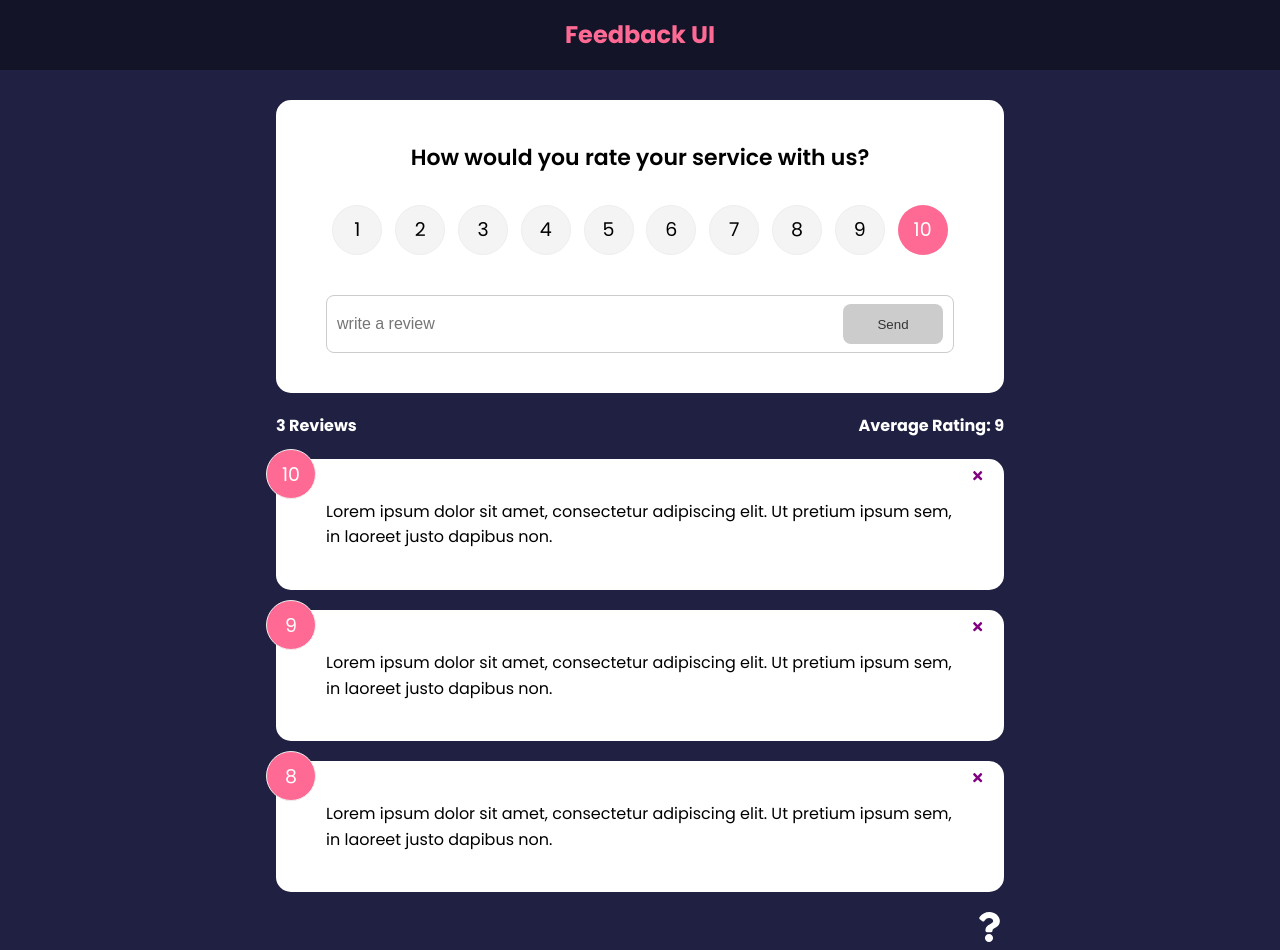
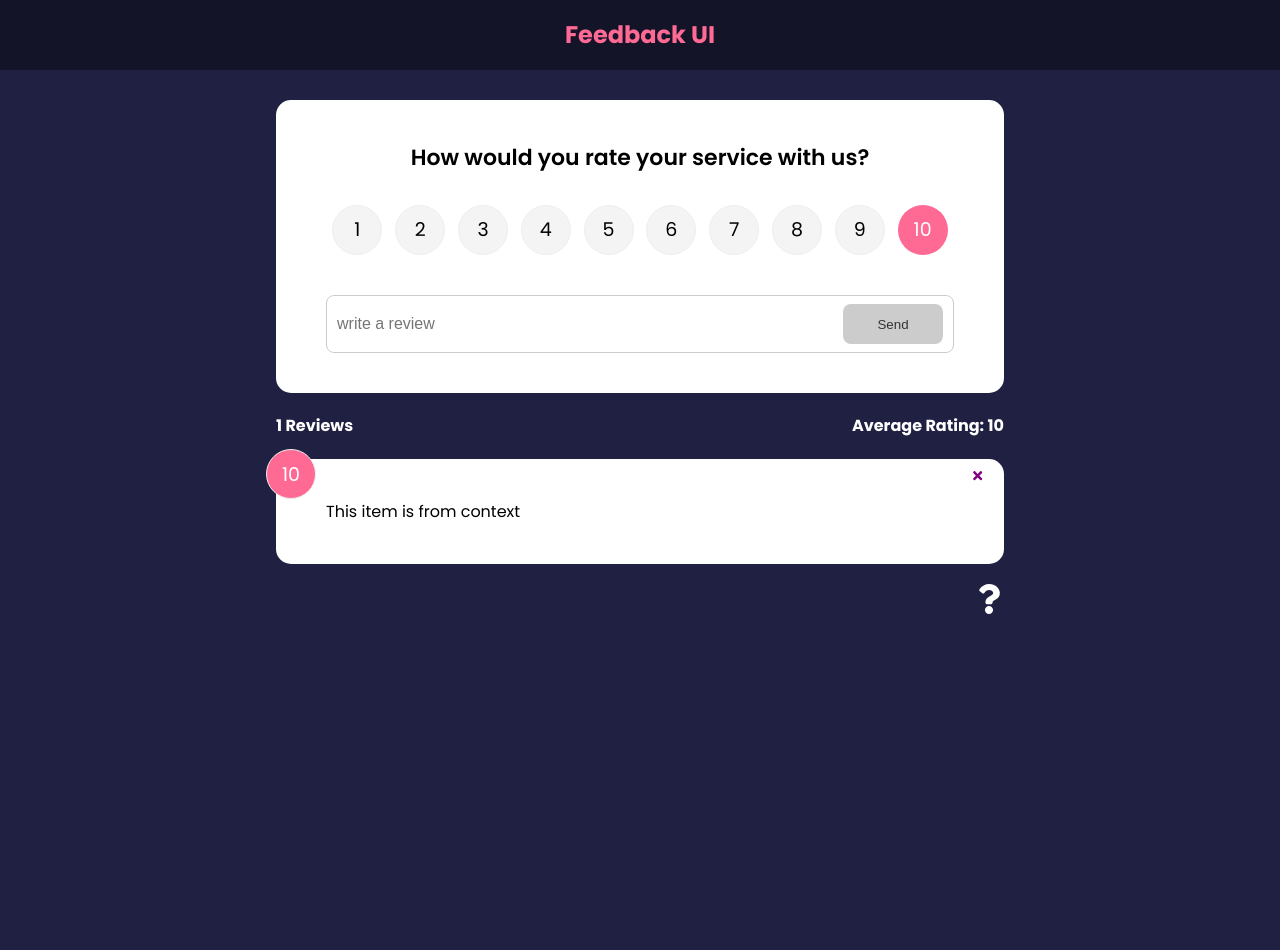
Before and after one commit to OlgaFelczak/Feedback-App, a React (Vite) app: page / in a window 1280 px wide. After the commit the page ends 800 px from the top, so only its background shows below. Built offline with nearby package versions, Linux system fonts and the light colour scheme.

Commit message:
Get Global State with the useContext hook

```diff
--- a/src/App.jsx
+++ b/src/App.jsx
@@ -37,11 +37,8 @@
               element={
                 <>
                   <FeedbackForm handleAdd={addFeedback} />
-                  <FeedbackStats feedback={feedback} />
-                  <FeedbackList
-                    feedback={feedback}
-                    handleDelete={deleteFeedback}
-                  />
+                  <FeedbackStats />
+                  <FeedbackList handleDelete={deleteFeedback} />
                 </>
               }
             ></Route>
--- a/src/components/FeedbackList.jsx
+++ b/src/components/FeedbackList.jsx
@@ -1,8 +1,11 @@
 import { motion, AnimatePresence } from 'framer-motion';
-import PropTypes from 'prop-types';
+import { useContext } from 'react';
 import FeedbackItem from './FeedbackItem';
+import FeedbackContext from '../context/FeedbackContext';
 
-function FeedbackList({ feedback, handleDelete }) {
+function FeedbackList({ handleDelete }) {
+  const { feedback } = useContext(FeedbackContext);
+
   if (!feedback || feedback.length === 0) {
     return <p>No Feedback Yet</p>;
   }
@@ -29,14 +32,4 @@
   );
 }
 
-FeedbackList.propTypes = {
-  feedback: PropTypes.arrayOf(
-    PropTypes.shape({
-      id: PropTypes.string.isRequired,
-      text: PropTypes.string.isRequired,
-      rating: PropTypes.number.isRequired,
-    })
-  ),
-};
-
 export default FeedbackList;
--- a/src/components/FeedbackStats.jsx
+++ b/src/components/FeedbackStats.jsx
@@ -1,6 +1,8 @@
-import PropTypes from 'prop-types';
+import { useContext } from 'react';
+import FeedbackContext from '../context/FeedbackContext';
 
-function FeedbackStats({ feedback }) {
+function FeedbackStats() {
+  const { feedback } = useContext(FeedbackContext);
   // Calculate ratings avg
   let average =
     feedback.reduce((acc, cur) => {
@@ -17,8 +19,4 @@
   );
 }
 
-FeedbackStats.propTypes = {
-  feedback: PropTypes.array.isRequired,
-};
-
 export default FeedbackStats;
```
